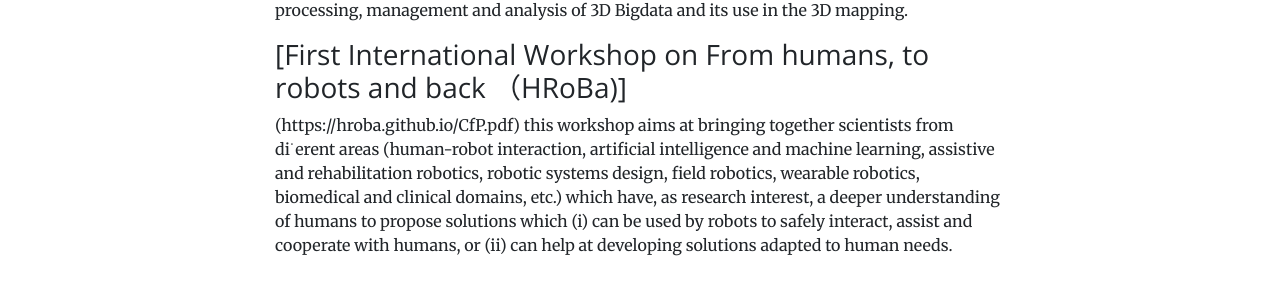
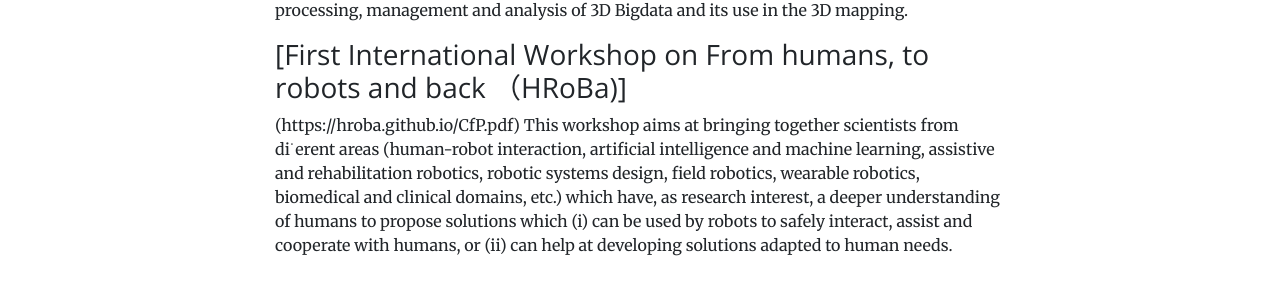
Before and after one commit to ieee-aike/2018, a Jekyll site: the page built from joint_workshops.md, in a window 1280 px wide. Shown: the part 423-718 px from the top of the page. Built offline with Jekyll 4.4.1, drawn with Linux system fonts in a browser that asks for light colours.

```diff
--- a/joint_workshops.md
+++ b/joint_workshops.md
@@ -12,4 +12,4 @@ This workshop focuses on the use of Artificial Intelligence and deep learning to
 
 ### [First International Workshop on From humans, to robots and back （HRoBa)]
 (https://hroba.github.io/CfP.pdf)
-this workshop aims at bringing together scientists from di˙erent areas (human-robot interaction, artificial intelligence and machine learning, assistive and rehabilitation robotics, robotic systems design, field robotics, wearable robotics, biomedical and clinical domains, etc.) which have, as research interest, a deeper understanding of humans to propose solutions which (i)	can be used by robots to safely interact, assist and cooperate with humans, or (ii)	can help at developing solutions adapted to human needs.
+This workshop aims at bringing together scientists from di˙erent areas (human-robot interaction, artificial intelligence and machine learning, assistive and rehabilitation robotics, robotic systems design, field robotics, wearable robotics, biomedical and clinical domains, etc.) which have, as research interest, a deeper understanding of humans to propose solutions which (i)	can be used by robots to safely interact, assist and cooperate with humans, or (ii)	can help at developing solutions adapted to human needs.
```
